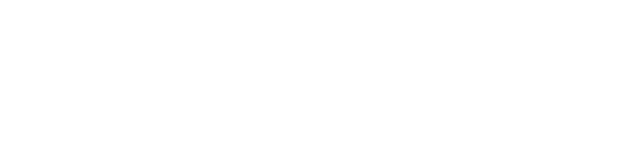
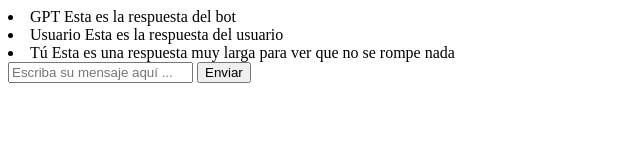
Before and after one commit to cabamarcos/MyChatBot, a plain HTML site: page index.html in a window 1280 px wide. Shown: the whole page, without its empty margins (0-640 px from the left). Drawn offline with Linux system fonts and the light colour scheme.

Commit message:
Add chat messages and input form to index.html

```diff
--- a/index.html
+++ b/index.html
@@ -6,6 +6,26 @@
     <title>ChatBot</title>
 </head>
 <body>
+    <main>
+        <li class="message bot">
+            <span>GPT</span>
+            <span>Esta es la respuesta del bot</span>
+        </li>
 
+        <li class="message user">
+            <span>Usuario</span>
+            <span>Esta es la respuesta del usuario</span>
+        </li>
+
+        <li class="message user">
+            <span>Tú</span>
+            <span>Esta es una respuesta muy larga para ver que no se rompe nada</span>
+        </li>
+    </main>
+
+    <form>
+        <input type="text" placeholder="Escriba su mensaje aquí ...">
+        <button>Enviar</button>
+    </form>
 </body>
 </html>
```
